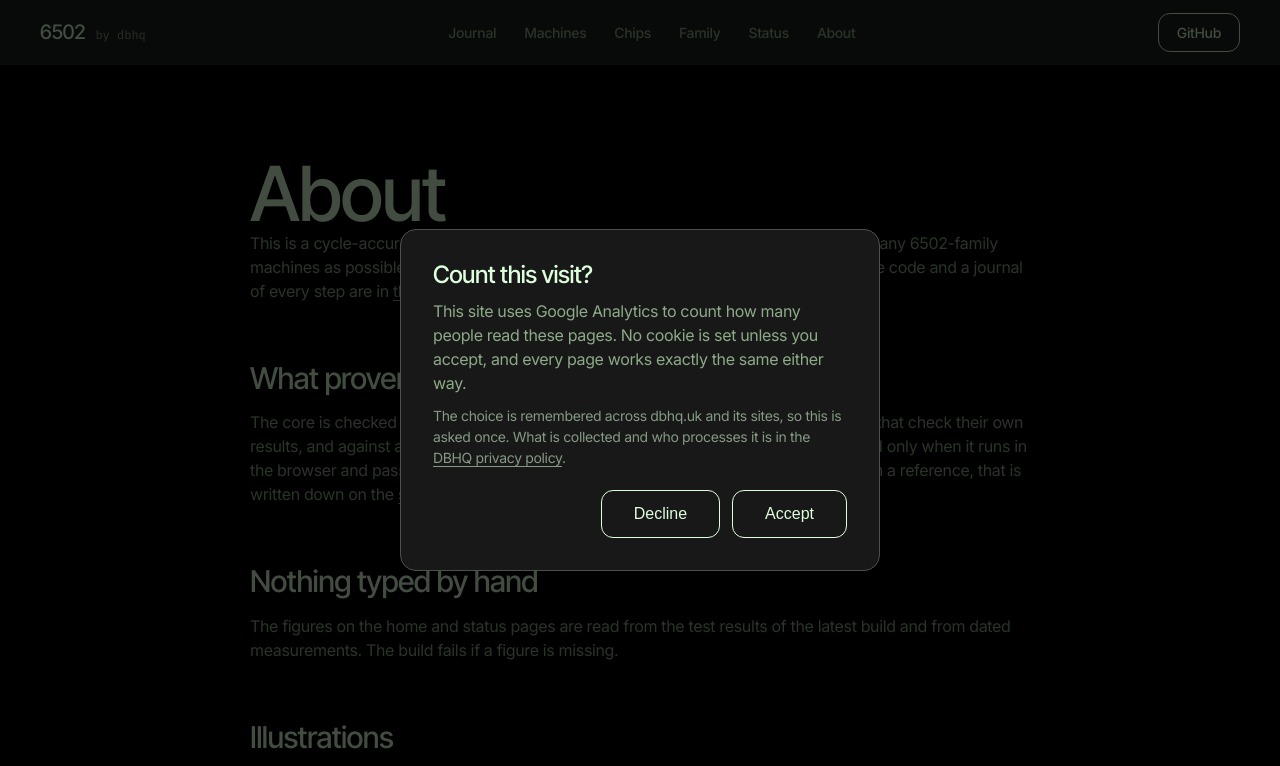
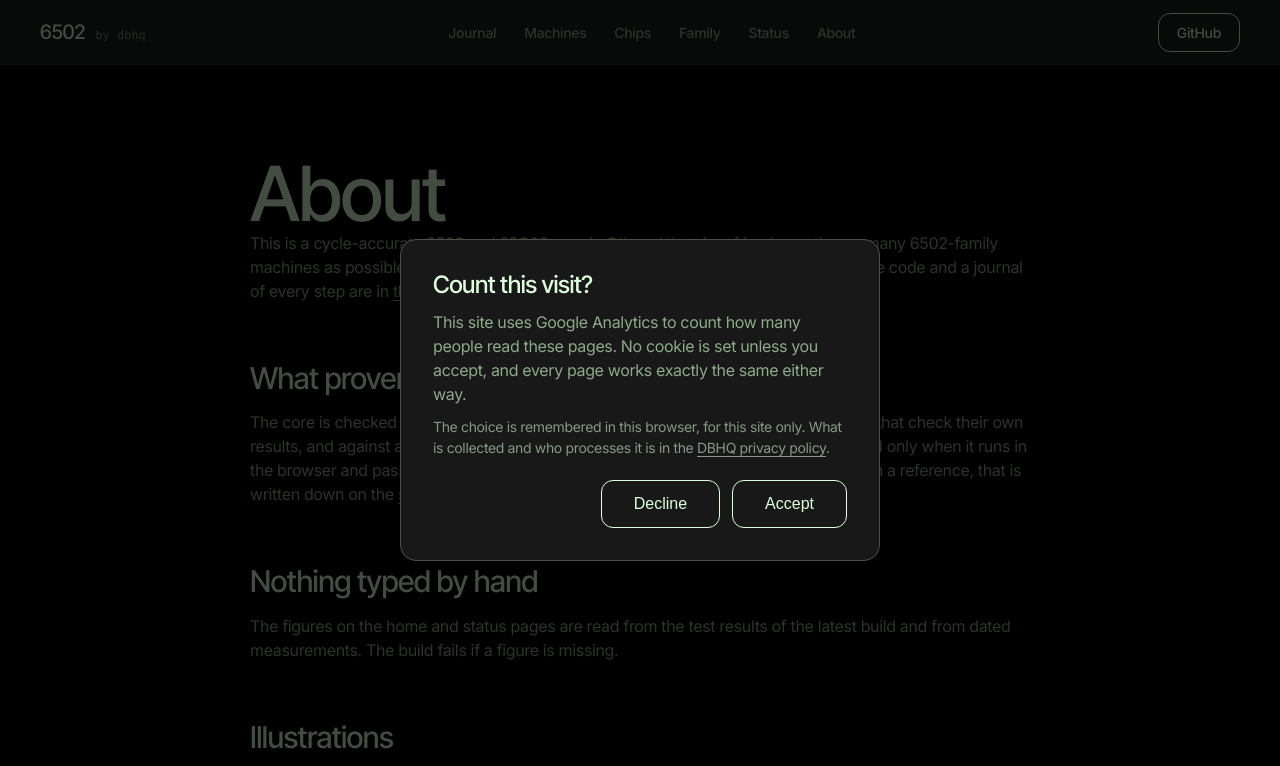
Before and after one commit to dbhq-uk/6502, an Astro site in the folder site/: page /about in a window 1280 px wide. Shown: the top 766 px of the page. Built offline with nearby package versions, Linux system fonts and the light colour scheme; Astro itself is replaced by a stand-in of ours.

Commit message:
fix(site): the consent choice is remembered per site, not across them

```diff
--- a/site/public/analytics.js
+++ b/site/public/analytics.js
@@ -67,9 +67,9 @@ window.__dbhqRevokeGA = function () {
   });
 };
 
-// A visitor who accepted on a previous visit is not asked again. The key is
-// shared across *.dbhq.uk, so accepting on dbhq.uk carries over to here and
-// the reader is asked once across the estate rather than once per site.
+// A visitor who accepted on a previous visit is not asked again. localStorage
+// is scoped to one origin, so this reads only the choice made on this site:
+// accepting on dbhq.uk does not carry over to here, and each site asks once.
 try {
   if (localStorage.getItem("dbhq-consent") === "granted") window.__dbhqEnableGA();
 } catch (e) {
--- a/site/src/components/Consent.astro
+++ b/site/src/components/Consent.astro
@@ -6,9 +6,9 @@ import { SITE } from '../lib/site.mjs';
 // site's CSP has no 'unsafe-inline' in script-src.
 //
 // Decline and Accept are the same size and sit side by side with Decline first.
-// A prompt that makes refusing harder than accepting is not consent, and the
-// shared dbhq-consent key means a dark pattern here would follow the reader
-// across every *.dbhq.uk site.
+// A prompt that makes refusing harder than accepting is not consent. The
+// dbhq-consent key uses the same name and values as dbhq.uk, but localStorage is
+// scoped to one origin, so each site holds and asks for its own choice.
 //
 // Initial focus goes to the heading, not to a button, so a bare Enter on
 // opening the prompt answers nothing. This is a frontmatter comment on purpose:
@@ -22,7 +22,7 @@ import { SITE } from '../lib/site.mjs';
     every page works exactly the same either way.
   </p>
   <p class="consent-note">
-    The choice is remembered across dbhq.uk and its sites, so this is asked once. What is collected and who processes it
+    The choice is remembered in this browser, for this site only. What is collected and who processes it
     is in the <a href={SITE.privacy}>DBHQ privacy policy</a>.
   </p>
   <div class="consent-actions">
```
